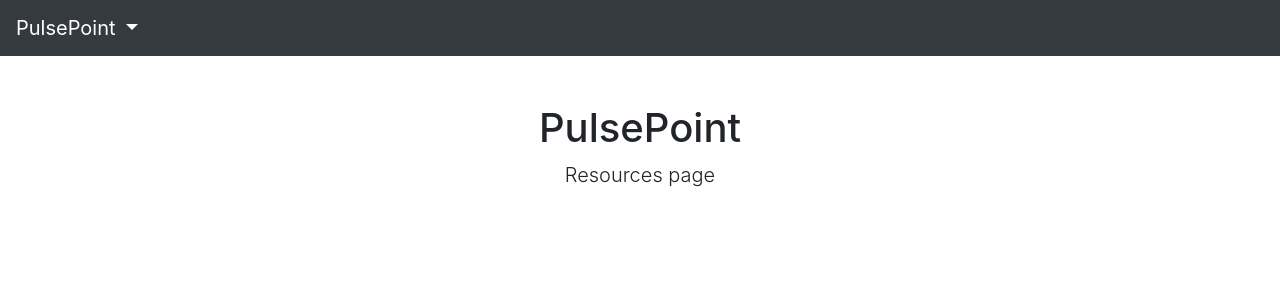
After one commit to MagnumNight/PulsePoint, a Django app: page /resources/ in a window 1280 px wide. The commit adds this page. Shown: the top 300 px of the page. Run offline with Django 4.2, Linux system fonts and the light colour scheme; some libraries are stand-ins or nearby versions.

Commit message:
Updates to the homepage dropdown menu. Added Resources

```diff
--- a/PulsePoint/urls.py
+++ b/PulsePoint/urls.py
@@ -27,4 +27,5 @@ urlpatterns = [
     ),  # Root homepage for the entire project
     path("moodtracker/", include("moodtracker.urls", namespace="moodtracker")),
     path("community/", include("community.urls", namespace="community")),
+    path("resources/", include("resources.urls", namespace="resources")),
 ]
--- /dev/null
+++ b/resources/templates/resources/home.html
@@ -0,0 +1,6 @@
+{% extends "base.html" %}
+
+{% block content %}
+<h1 class="text-center">PulsePoint</h1>
+<p class="lead text-center">Resources page</p>
+{% endblock %}
--- /dev/null
+++ b/resources/urls.py
@@ -0,0 +1,8 @@
+from django.urls import path
+from . import views
+
+app_name = 'resources'
+
+urlpatterns = [
+    path('', views.home, name='home'),
+]
--- a/resources/views.py
+++ b/resources/views.py
@@ -1,3 +1,5 @@
 from django.shortcuts import render
 
-# Create your views here.
+
+def home(request):
+    return render(request, "resources/home.html")
--- a/templates/base.html
+++ b/templates/base.html
@@ -23,6 +23,7 @@
                     <a class="dropdown-item" href="{% url 'root_home' %}">Home</a>
                     <a class="dropdown-item" href="{% url 'moodtracker:home' %}">Mood Tracker</a>
                     <a class="dropdown-item" href="{% url 'community:home' %}">Community</a>
+                    <a class="dropdown-item" href="{% url 'resources:home' %}">Resources</a>
                     <!-- Add more dropdown links as needed -->
                 </div>
             </li>
```
